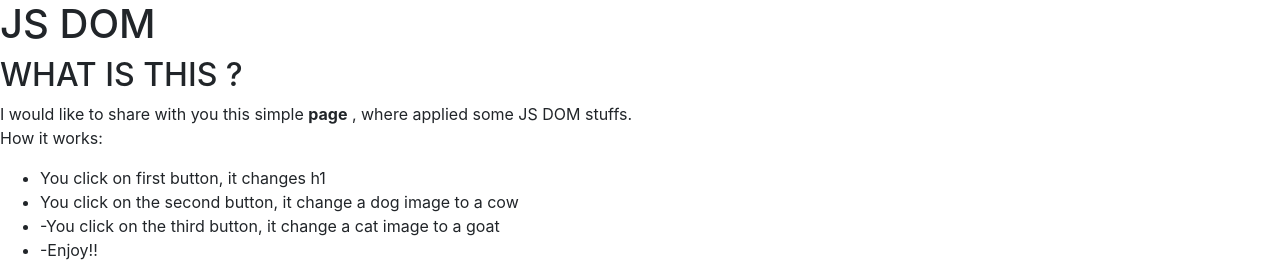
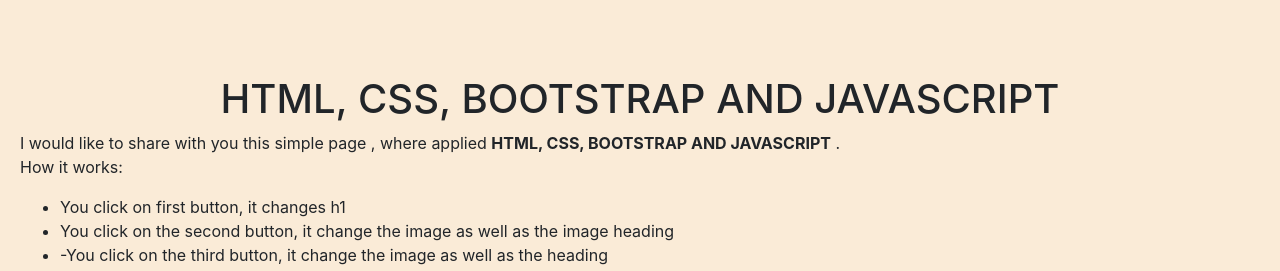
Before and after one commit to nkiliyumwami/JS-self-study-Exercises, a plain HTML site: page index.html in a window 1280 px wide. Shown: the top 271 px of the page. Drawn offline with nearby package versions, Linux system fonts and the light colour scheme.

Commit message:
some additional changes on event listener when you click on the first button

```diff
--- a/index.html
+++ b/index.html
@@ -6,23 +6,29 @@
     <meta http-equiv="X-UA-Compatible" content="ie=edge" />
     <title>JS</title>
     <link rel="stylesheet" href="https://stackpath.bootstrapcdn.com/bootstrap/4.3.1/css/bootstrap.min.css" integrity="sha384-ggOyR0iXCbMQv3Xipma34MD+dH/1fQ784/j6cY/iJTQUOhcWr7x9JvoRxT2MZw1T" crossorigin="anonymous">
+    <link rel="stylesheet" href="style.css">
 
   </head>
   <body>
-    <h1>JS DOM</h1>
-    <h2> WHAT IS THIS ?</h2>
+    <h1 class="text-center"> HTML, CSS, BOOTSTRAP AND JAVASCRIPT</h1>
 
-    <p> I would like to share with you this simple <strong>page</strong> , where applied some JS DOM stuffs.<br> How it works:</p>
+    <p> I would like to share with you this simple page , where applied <strong>HTML, CSS, BOOTSTRAP AND JAVASCRIPT</strong> .<br> How it works:</p>
 <ul>
   <li id ="highlight">You click on first button, it changes h1</li>
-  <li class="bolded">You click on the second button, it change a dog image to a cow</li>
-  <li class="bolded">-You click on the third button, it change a cat image to a goat</li>
+  <li class="bolded">You click on the second button, it change the image as well as the image heading</li>
+  <li class="bolded">-You click on the third button, it change the image as well as the heading</li>
   <li class="bolded">-Enjoy!!</li>
 </ul>
 
 <div class="container">
-  <h3>A dog</h3><img src="https://www.medicalnewstoday.com/content/images/articles/322/322868/golden-retriever-puppy.jpg"  width= "35%" height="35%">
-  <h3 >A cat</h3><img src="https://images.immediate.co.uk/production/volatile/sites/4/2018/08/iStock_000044061370_Medium-fa5f8aa.jpg?quality=45&crop=5px,17px,929px,400px&resize=960,413" width= "35%" height="35%">
+
+  <h3>A dog</h3>
+
+  <img src="https://www.medicalnewstoday.com/content/images/articles/322/322868/golden-retriever-puppy.jpg"  width= "35%" height="35%">
+
+  <h3 >A cat</h3>
+
+  <img src="https://images.immediate.co.uk/production/volatile/sites/4/2018/08/iStock_000044061370_Medium-fa5f8aa.jpg?quality=45&crop=5px,17px,929px,400px&resize=960,413" width= "35%" height="35%">
 </div>
 
 <br>
@@ -47,5 +53,9 @@
 
 <script src="script.js"></script>
 
+<br>
+
+<footer>&copy; Copyright Emma 2019 </footer>
+
 </body>
 </html>
--- a/script.js
+++ b/script.js
@@ -17,11 +17,19 @@ var dog = images[0];
 
 var cat = images[1];
 
+//When you click on the first button you can change almost everything with JS !!
+
+var list = document.querySelector("ul");
+var paragraph = document.querySelector("p");
+var body = document.querySelector("body");
 var butt = document.querySelector(".btn.btn-danger");
-butt.addEventListener("click", function() {
+butt.addEventListener("click", function imageChanger1() {
   dog.srcset =
     "http://res.freestockphotos.biz/pictures/10/10201-cows-in-a-field-pv.jpg";
   headings[0].textContent = "Cows";
+  body.style.background = "beige";
+  paragraph.style.color = "blue";
+  list.style.fontSize = "20px";
 });
 
 var butto = document.querySelector(".btn.btn-primary");
--- /dev/null
+++ b/style.css
@@ -0,0 +1,7 @@
+body {
+  padding-top: 75px;
+  padding-bottom: 75px;
+  padding-right: 20px;
+  padding-left: 20px;
+  background-color: antiquewhite;
+}
```
